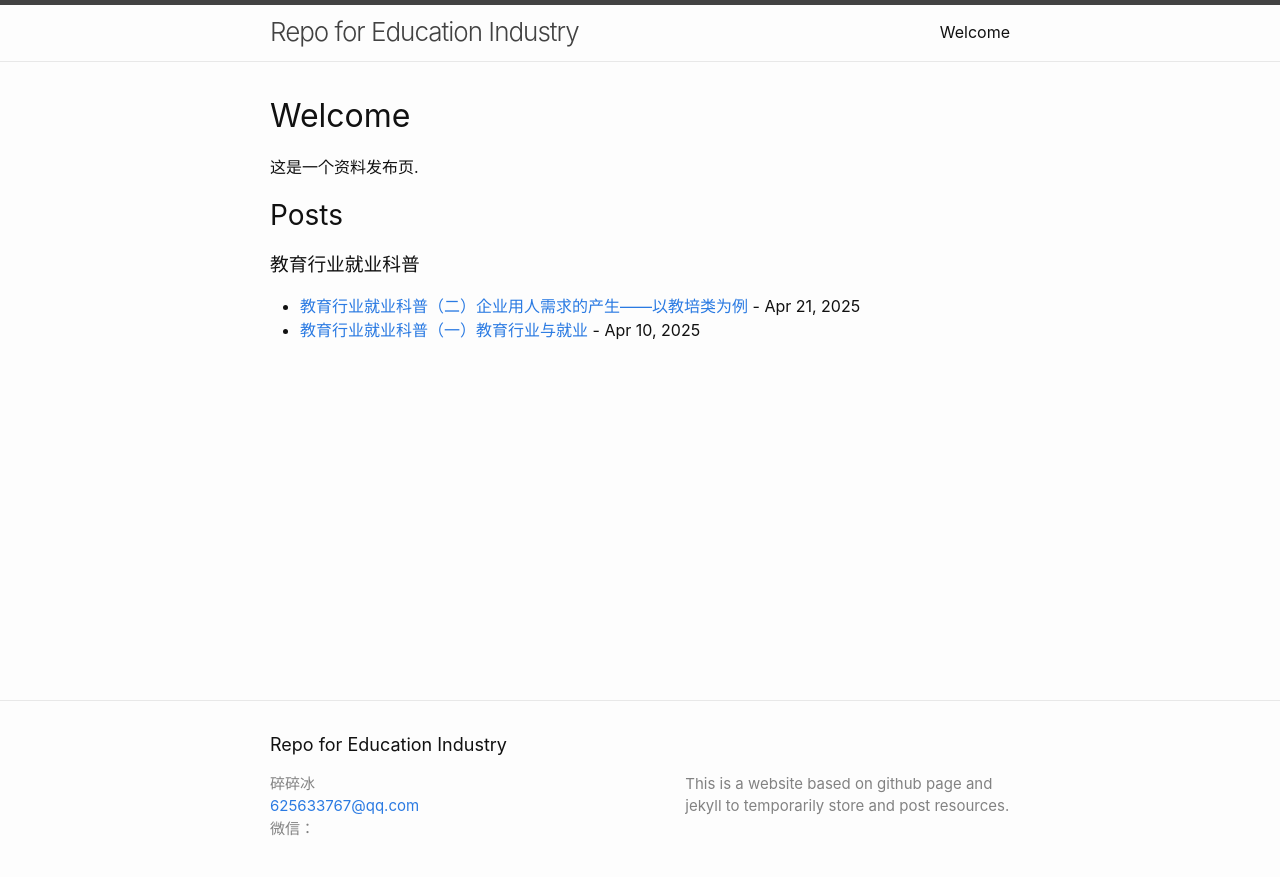
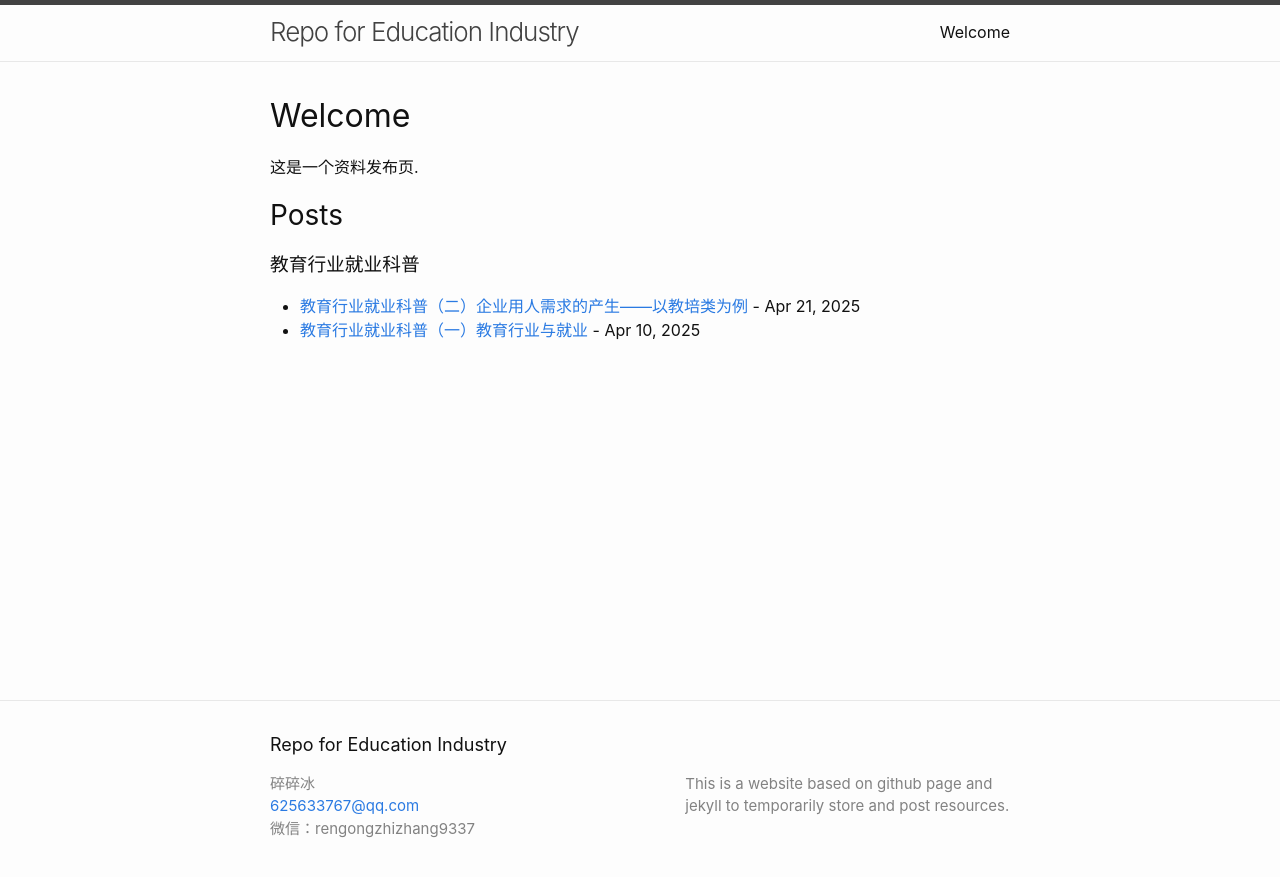
Before and after one commit to broken-ice-ice/Repo-for-Education-Industry, a Jekyll site: the page built from index.md, in a window 1280 px wide. Shown: the top 877 px of the page. Built offline with Jekyll 4.4.1, drawn with Linux system fonts in a browser that asks for light colours; part of the change alters nothing that is shown.

```diff
--- a/_includes/footer.html
+++ b/_includes/footer.html
@@ -21,7 +21,7 @@
           {%- endif -%}
 
           {%- if site.wechat -%}
-            <li>微信：{{ site.wechat_id | escape }}</li>
+            <li>微信：{{ site.wechat | escape }}</li>
           {%- endif -%}
         </ul>
       </div>
```
